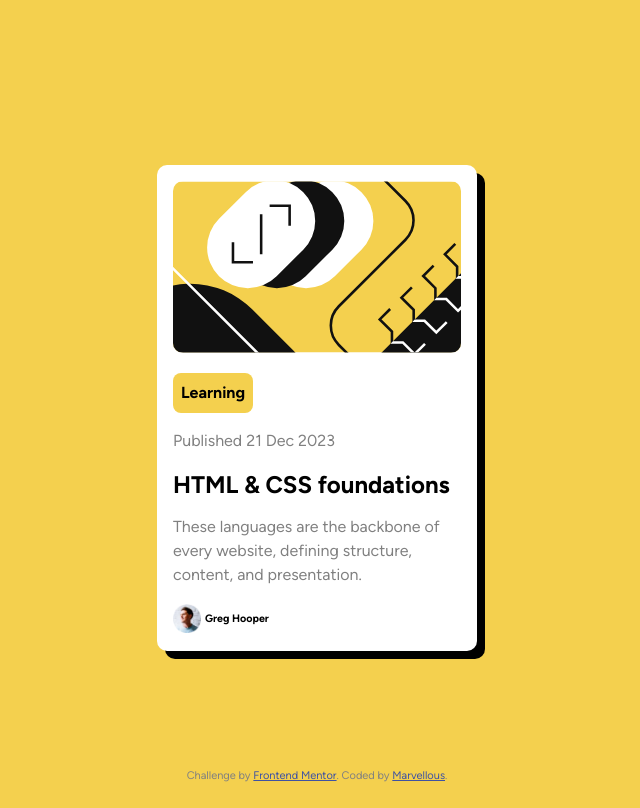
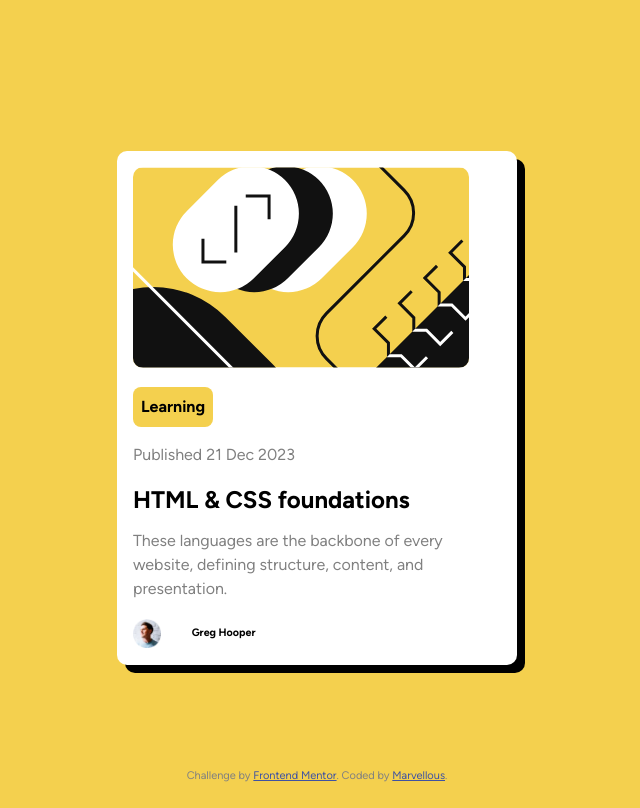
Before and after one commit to Marvie-03/BlogPreviewCard-FrontendMentor, a plain HTML site: page index.html in a window 1280 px wide. Shown: the whole page, without its empty margins (323-963 px from the left). Drawn offline with Linux system fonts and the light colour scheme.

Commit message:
Fixed CSS: Added a transition effect to the card for smooth effects

```diff
--- a/style.css
+++ b/style.css
@@ -35,7 +35,7 @@ ol[role="list"] {
 
 /* Set core body defaults */
 body {
-  min-height: 100vh;
+  min-height: 100svh;
   line-height: 1.5;
   padding: 1rem;
 }
@@ -121,11 +121,12 @@ p{
  color: var(--grey);
 }
 .card{
-    max-width: 20rem;
+    max-width: 25rem;
     background-color: var(--white);
     padding: 1rem;
     border-radius: 10px;
     box-shadow: 0.5rem 0.5rem;
+    transition: box-shadow 2s;
 }
 .card:hover{
     box-shadow: 1rem 1rem;
```
